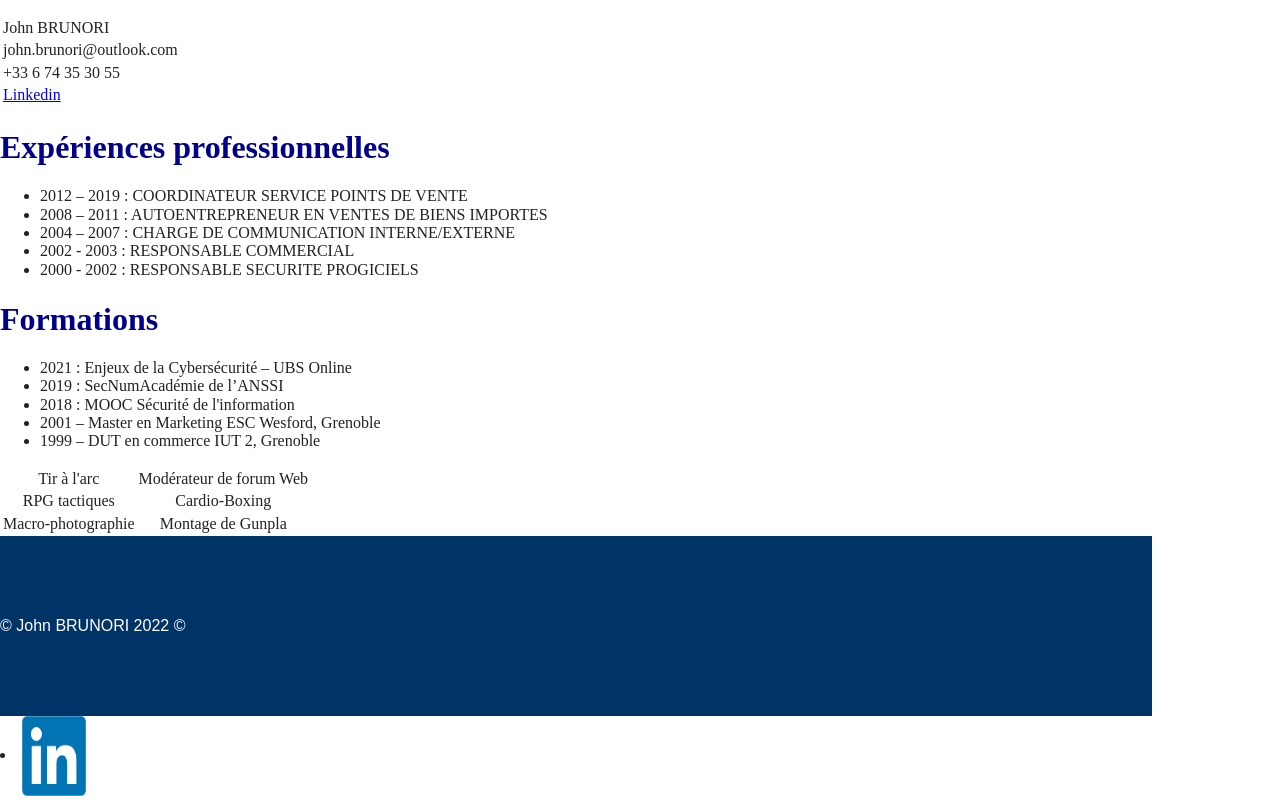
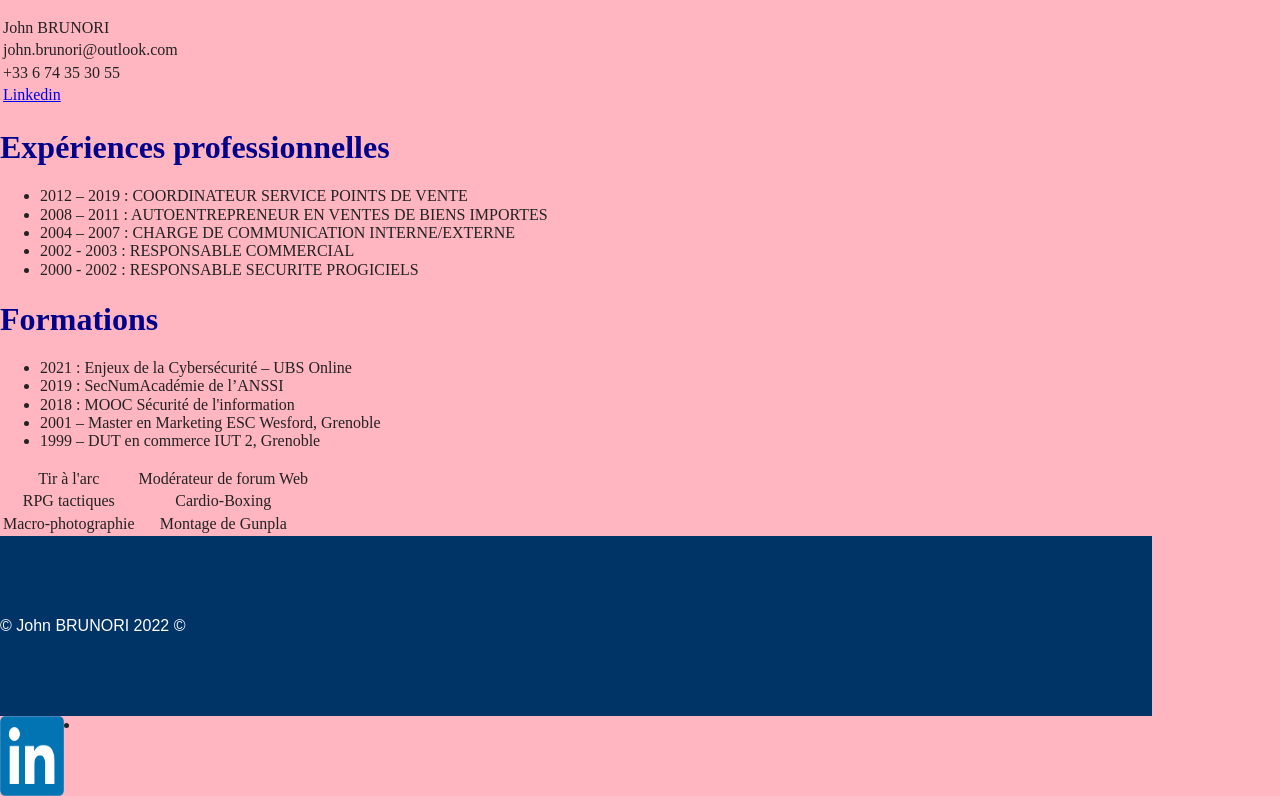
Before and after one commit to 77john77/77john77.github.io, a website built with Parcel: page index.html in a window 1280 px wide. Shown: the part 360-1156 px from the top of the page. Built offline with nearby package versions, Linux system fonts and the light colour scheme.

Commit message:
Add files via upload

```diff
--- a/css/main.css
+++ b/css/main.css
@@ -184,7 +184,7 @@
    }
    @media only screen and (min-width: 601px) {
      body {
-       background-color: white;
+       background-color: lightpink;
      }
    }
    @media only screen and (max-width: 993px) {
@@ -325,4 +325,5 @@
 .Linkedin{
 width:5vw;
 height:10vh;
+float:left;
 }
```
